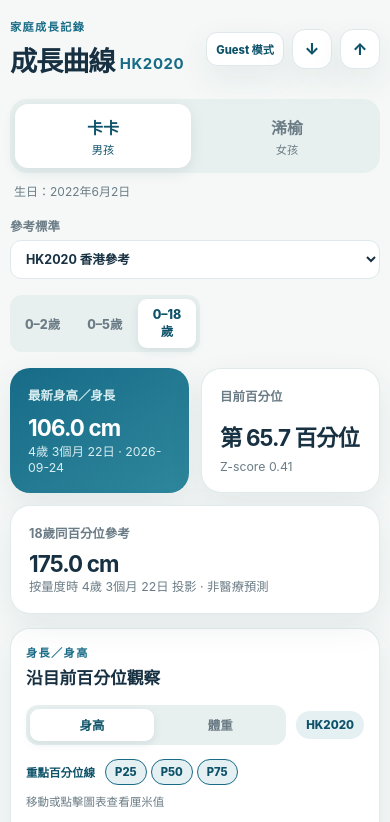
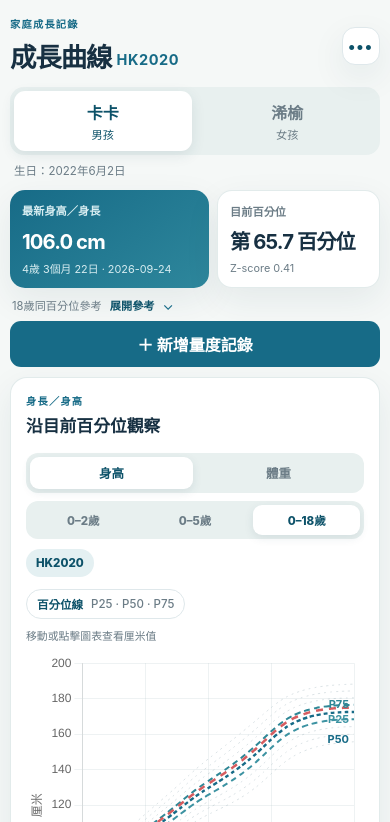
Before and after one commit to keithcheungmk/growth-chart-app, a website with bundled scripts: page index.html in a window 390 px wide. Shown: the top 822 px of the page. Built offline with nearby package versions, Linux system fonts and the light colour scheme.

Commit message:
Simplify responsive growth chart interface

```diff
--- a/index.html
+++ b/index.html
@@ -21,9 +21,14 @@
           <h1>成長曲線 <span>HK2020</span></h1>
         </div>
         <div class="top-actions">
-          <a class="guest-link" href="./guest.html">Guest 模式</a>
-          <button class="icon-button" id="export-button" type="button" title="匯出備份" aria-label="匯出備份">↓</button>
-          <button class="icon-button" id="import-button" type="button" title="匯入備份" aria-label="匯入備份">↑</button>
+          <details class="more-menu">
+            <summary aria-label="更多選項" title="更多選項">•••</summary>
+            <div class="more-menu-panel">
+              <a href="./guest.html">客人模式</a>
+              <button id="export-button" type="button">匯出備份</button>
+              <button id="import-button" type="button">匯入備份</button>
+            </div>
+          </details>
           <input id="import-input" type="file" accept="application/json" hidden />
         </div>
       </header>
@@ -33,19 +38,6 @@
         <button class="profile-tab" type="button" data-profile="yuyu">浠榆<span>女孩</span></button>
       </section>
       <p class="profile-meta" id="profile-meta"></p>
-
-      <section class="control-row" aria-label="圖表設定">
-        <label class="reference-control">參考標準
-          <select id="reference-select">
-            <option value="HK2020">HK2020 香港參考</option>
-          </select>
-        </label>
-        <div class="range-switcher" role="group" aria-label="圖表年齡範圍">
-          <button type="button" data-range="24">0–2歲</button>
-          <button type="button" data-range="60">0–5歲</button>
-          <button class="active" type="button" data-range="216">0–18歲</button>
-        </div>
-      </section>
 
       <section class="summary-grid" aria-label="最新記錄摘要">
         <article class="summary-card highlight">
@@ -58,12 +50,12 @@
           <strong id="latest-percentile">—</strong>
           <span id="latest-zscore">—</span>
         </article>
-        <article class="summary-card">
-          <p id="adult-reference-label">18歲同百分位參考</p>
-          <strong id="adult-reference">—</strong>
-          <span id="adult-reference-note">按量度時精確年齡投影 · 非醫療預測</span>
-        </article>
       </section>
+      <details class="reference-details">
+        <summary><span id="adult-reference-label">18歲同百分位參考</span><span>展開參考</span></summary>
+        <div><strong id="adult-reference">—</strong><span id="adult-reference-note">按量度時精確年齡投影 · 非醫療預測</span></div>
+      </details>
+      <div class="primary-action-row"><button class="primary-button" id="add-record-button" type="button">＋ 新增量度記錄</button></div>
 
       <section class="chart-card">
         <div class="section-heading">
@@ -72,20 +64,29 @@
             <h2 id="chart-title">沿目前百分位觀察</h2>
           </div>
           <div class="chart-heading-actions">
+            <div class="chart-control-groups">
               <div class="metric-switcher" role="group" aria-label="圖表指標">
                 <button type="button" data-metric="height" class="active" aria-pressed="true">身高</button>
                 <button type="button" data-metric="weight" aria-pressed="false">體重</button>
+              </div>
+              <div class="range-switcher" role="group" aria-label="圖表年齡範圍">
+                <button type="button" data-range="24">0–2歲</button>
+                <button type="button" data-range="60">0–5歲</button>
+                <button class="active" type="button" data-range="216">0–18歲</button>
+              </div>
             </div>
             <span class="reference-badge" id="reference-badge">HK2020</span>
           </div>
         </div>
         <div class="chart-toolbar">
-          <span class="focus-label">重點百分位線</span>
+          <details class="percentile-details">
+            <summary>百分位線 <span id="percentile-summary">P25 · P50 · P75</span></summary>
             <div class="percentile-toggle" role="group" aria-label="選擇重點百分位線">
               <button type="button" data-percentile="p25" aria-pressed="true">P25</button>
               <button type="button" data-percentile="p50" aria-pressed="true">P50</button>
               <button type="button" data-percentile="p75" aria-pressed="true">P75</button>
             </div>
+          </details>
           <span class="chart-hint" id="chart-hint">移動或點擊圖表查看厘米值</span>
         </div>
         <div class="chart-wrap"><canvas id="growth-chart" aria-label="兒童身高生長曲線"></canvas></div>
@@ -102,7 +103,6 @@
             <p class="eyebrow">量度記錄</p>
             <h2>歷史資料</h2>
           </div>
-          <button class="primary-button" id="add-record-button" type="button">＋ 新增記錄</button>
         </div>
         <div id="history-list" class="history-list"></div>
       </section>
--- a/js/app.js
+++ b/js/app.js
@@ -69,10 +69,11 @@ function render() { renderProfileTabs(); renderControls(); renderSummary(); rend
 function formatProfileDate(value) { return new Intl.DateTimeFormat("zh-HK", { year: "numeric", month: "long", day: "numeric", timeZone: "UTC" }).format(new Date(`${value}T00:00:00Z`)); }
 function renderProfileTabs() { document.body.dataset.profile = state.currentProfileId; document.querySelectorAll(".profile-tab").forEach((button) => button.classList.toggle("active", button.dataset.profile === state.currentProfileId)); const details = [`生日：${formatProfileDate(profile().dateOfBirth)}`]; if (profile().expectedDateOfConfinement) details.push(`預產期：${formatProfileDate(profile().expectedDateOfConfinement)}`); if (profile().gestationalAgeWeeks != null) details.push(`出生週數：${profile().gestationalAgeWeeks}週${profile().gestationalAgeDays || 0}日`); $("#profile-meta").textContent = details.join(" · "); }
 function renderControls() {
-  $("#reference-select").value = currentReference();
   $("#reference-badge").textContent = REFERENCE_INFO[currentReference()].label;
   document.querySelectorAll("[data-range]").forEach((button) => button.classList.toggle("active", Number(button.dataset.range) === viewEndMonths));
   document.querySelectorAll("[data-percentile]").forEach((button) => button.setAttribute("aria-pressed", String(focusedPercentiles.has(button.dataset.percentile))));
+  const shownPercentiles = ["p25", "p50", "p75"].filter((key) => focusedPercentiles.has(key)).map((key) => key.toUpperCase());
+  $("#percentile-summary").textContent = shownPercentiles.length ? shownPercentiles.join(" · ") : "沒有重點線";
   document.querySelectorAll("[data-metric]").forEach((button) => {
     const selected = button.dataset.metric === metric;
     button.classList.toggle("active", selected);
@@ -275,7 +276,7 @@ $("#record-form").addEventListener("submit", (event) => {
 document.querySelectorAll(".profile-tab").forEach((button) => button.addEventListener("click", () => { state.currentProfileId = button.dataset.profile; saveState(state); render(); }));
 document.querySelectorAll("[data-range]").forEach((button) => button.addEventListener("click", () => { viewEndMonths = Number(button.dataset.range); render(); }));
 document.querySelectorAll("[data-metric]").forEach((button) => button.addEventListener("click", () => { metric = button.dataset.metric; render(); }));
-$("#reference-select").addEventListener("change", (event) => { state.referenceStandard = event.target.value; saveState(state); render(); }); $("#export-button").addEventListener("click", () => exportState(state)); $("#import-button").addEventListener("click", () => $("#import-input").click()); $("#import-input").addEventListener("change", async (event) => { const file = event.target.files?.[0]; if (!file) return; try { const imported = importState(await file.text()); Object.assign(state, imported); saveState(state); render(); window.alert("備份已匯入。"); } catch (error) { window.alert(`匯入失敗：${error.message}`); } event.target.value = ""; });
+$("#export-button").addEventListener("click", () => exportState(state)); $("#import-button").addEventListener("click", () => $("#import-input").click()); $("#import-input").addEventListener("change", async (event) => { const file = event.target.files?.[0]; if (!file) return; try { const imported = importState(await file.text()); Object.assign(state, imported); saveState(state); render(); window.alert("備份已匯入。"); } catch (error) { window.alert(`匯入失敗：${error.message}`); } event.target.value = ""; });
 document.querySelectorAll("[data-percentile]").forEach((button) => button.addEventListener("click", () => { const key = button.dataset.percentile; if (focusedPercentiles.has(key) && focusedPercentiles.size === 1) return; if (focusedPercentiles.has(key)) focusedPercentiles.delete(key); else focusedPercentiles.add(key); render(); }));
 if ("serviceWorker" in navigator) window.addEventListener("load", () => navigator.serviceWorker.register("./sw.js").catch(() => {}));
 render();
--- a/styles.css
+++ b/styles.css
@@ -5,52 +5,71 @@ body[data-profile="yuyu"] { --profile-color:#b34f86; --profile-accent:#cf6b9f; -
 body { margin:0; background:var(--paper); color:var(--ink); }
 button, input, select, textarea { font:inherit; }
 button { cursor:pointer; }
-.shell { width:min(100% - 28px, 980px); margin:0 auto; padding:28px 0 44px; }
-.topbar,.section-heading,.control-row,.dialog-actions { display:flex; align-items:center; justify-content:space-between; gap:16px; }
-.topbar { margin-bottom:20px; }
+button:focus-visible,a:focus-visible,summary:focus-visible { outline:3px solid rgba(23,107,135,.38); outline-offset:2px; }
+.shell { width:min(100% - 32px, 1160px); margin:0 auto; padding:24px 0 44px; }
+.topbar,.section-heading,.dialog-actions { display:flex; align-items:center; justify-content:space-between; gap:16px; }
+.topbar { margin-bottom:14px; }
 .eyebrow { margin:0 0 5px; text-transform:uppercase; letter-spacing:.12em; font-size:.7rem; font-weight:800; color:var(--teal); }
 h1,h2,p { margin-top:0; }
 h1 { margin-bottom:0; letter-spacing:-.04em; font-size:clamp(1.7rem,5vw,2.5rem); }
 h1 span { color:var(--teal); font-size:.55em; letter-spacing:.04em; vertical-align:middle; }
 h2 { margin-bottom:0; font-size:1.05rem; }
 .top-actions { display:flex; align-items:center; gap:8px; }
-.guest-link { border:1px solid var(--line); border-radius:11px; background:#fff; color:var(--teal-dark); padding:9px 11px; font-size:.76rem; font-weight:800; text-decoration:none; box-shadow:var(--shadow); }
-.icon-button,.close-button { width:40px; height:40px; border:1px solid var(--line); border-radius:13px; background:var(--card); color:var(--teal-dark); font-weight:800; box-shadow:var(--shadow); }
-.profile-switcher { display:grid; grid-template-columns:1fr 1fr; gap:8px; margin-bottom:14px; padding:5px; background:#e8f0ef; border-radius:17px; }
-.profile-tab { border:0; border-radius:13px; background:transparent; padding:11px; color:var(--muted); font-weight:800; }
+.more-menu { position:relative; z-index:5; }
+.more-menu > summary { display:grid; place-items:center; width:42px; height:42px; border:1px solid var(--line); border-radius:13px; background:var(--card); color:var(--teal-dark); font-weight:900; letter-spacing:2px; list-style:none; cursor:pointer; box-shadow:var(--shadow); }
+.more-menu > summary::-webkit-details-marker { display:none; }
+.more-menu-panel { position:absolute; top:calc(100% + 8px); right:0; display:grid; min-width:156px; padding:6px; border:1px solid var(--line); border-radius:13px; background:#fff; box-shadow:var(--shadow); }
+.more-menu-panel a,.more-menu-panel button { border:0; border-radius:8px; background:transparent; color:var(--ink); padding:10px; text-align:left; text-decoration:none; font-size:.8rem; }
+.more-menu-panel a:hover,.more-menu-panel button:hover { background:#edf4f4; }
+.close-button { width:40px; height:40px; border:1px solid var(--line); border-radius:13px; background:var(--card); color:var(--teal-dark); font-weight:800; box-shadow:var(--shadow); }
+.profile-switcher { display:flex; gap:7px; margin-bottom:8px; padding:4px; background:#e8f0ef; border-radius:14px; width:fit-content; max-width:100%; }
+.profile-tab { min-width:132px; border:0; border-radius:11px; background:transparent; padding:9px 15px; color:var(--muted); font-weight:800; }
 .profile-tab span { display:block; margin-top:2px; font-size:.7rem; font-weight:500; }
 .profile-tab.active { background:var(--card); color:var(--teal-dark); box-shadow:0 4px 14px rgba(25,72,88,.1); }
-.profile-meta { margin:-4px 4px 14px; color:var(--muted); font-size:.75rem; line-height:1.5; }
-.control-row { align-items:flex-end; margin:16px 0; flex-wrap:wrap; }
-.reference-control { display:flex; flex-direction:column; gap:5px; font-size:.78rem; color:var(--muted); font-weight:700; }
+.profile-meta { margin:0 4px 14px; color:var(--muted); font-size:.75rem; line-height:1.5; }
 select,input,textarea { border:1px solid var(--line); border-radius:11px; background:#fff; color:var(--ink); padding:10px 11px; outline:none; }
 select:focus,input:focus,textarea:focus { border-color:var(--teal); box-shadow:0 0 0 3px rgba(23,107,135,.14); }
 .range-switcher { display:flex; gap:5px; padding:4px; background:#e8f0ef; border-radius:12px; }
 .range-switcher button { border:0; border-radius:9px; background:transparent; color:var(--muted); padding:8px 10px; font-size:.78rem; font-weight:800; }
 .range-switcher button.active { background:#fff; color:var(--teal-dark); box-shadow:0 3px 10px rgba(25,72,88,.1); }
-.summary-grid { display:grid; grid-template-columns:repeat(3,1fr); gap:12px; margin-bottom:14px; }
+.summary-grid { display:grid; grid-template-columns:minmax(0,1.2fr) minmax(0,.8fr); gap:12px; margin-bottom:8px; }
 .summary-card,.chart-card,.history-card { background:var(--card); border:1px solid rgba(219,230,231,.8); border-radius:20px; box-shadow:var(--shadow); }
-.summary-card { min-height:125px; padding:18px; display:flex; flex-direction:column; justify-content:space-between; }
+.summary-card { min-height:108px; padding:15px 18px; display:flex; flex-direction:column; justify-content:space-between; }
 .summary-card.highlight { background:linear-gradient(145deg,#176b87,#2e879c); color:white; border:0; }
 body[data-profile="yuyu"] .summary-card.highlight { background:linear-gradient(145deg,#b34f86,#cf6b9f); }
 .summary-card p { margin-bottom:8px; color:var(--muted); font-size:.78rem; font-weight:700; }
 .summary-card.highlight p,.summary-card.highlight span { color:#d7edf1; }
-.summary-card strong { font-size:clamp(1.4rem,4vw,2rem); letter-spacing:-.04em; }
+.summary-card strong { font-size:clamp(1.25rem,3vw,1.9rem); letter-spacing:-.04em; line-height:1.12; }
 .summary-card span { color:var(--muted); font-size:.77rem; }
-.chart-card,.history-card { padding:20px; margin-bottom:14px; }
+.reference-details { margin:0 0 8px 2px; color:var(--muted); font-size:.75rem; }
+.reference-details summary { display:flex; width:fit-content; align-items:center; gap:8px; cursor:pointer; list-style:none; }
+.reference-details summary::-webkit-details-marker { display:none; }
+.reference-details summary::after { content:"⌄"; color:var(--teal); font-size:.9rem; }
+.reference-details[open] summary::after { content:"⌃"; }
+.reference-details summary span:last-child { color:var(--teal-dark); font-weight:700; }
+.reference-details > div { display:flex; align-items:baseline; gap:10px; padding:7px 0 0; }
+.reference-details strong { color:var(--ink); font-size:.95rem; }
+.primary-action-row { display:flex; justify-content:flex-end; margin:0 0 12px; }
+.primary-action-row .primary-button { min-height:42px; padding:10px 18px; }
+.chart-card,.history-card { padding:22px; margin-bottom:14px; }
 .chart-heading-actions { display:flex; align-items:center; gap:10px; flex-wrap:wrap; justify-content:flex-end; }
+.chart-control-groups { display:flex; align-items:center; flex-wrap:wrap; gap:8px; }
 .metric-switcher { display:flex; gap:4px; padding:4px; background:#e8f0ef; border-radius:12px; }
 .metric-switcher button { border:0; border-radius:9px; background:transparent; color:var(--muted); padding:7px 12px; font-size:.78rem; font-weight:800; }
 .metric-switcher button.active { background:#fff; color:var(--teal-dark); box-shadow:0 3px 10px rgba(25,72,88,.1); }
 .reference-badge { border-radius:999px; background:#e4f0f2; color:var(--teal-dark); padding:7px 10px; font-size:.72rem; font-weight:800; white-space:nowrap; }
 .form-hint { margin:0; color:var(--muted); font-size:.76rem; line-height:1.45; }
-.chart-toolbar { display:flex; align-items:center; flex-wrap:wrap; gap:8px 10px; margin-top:14px; color:var(--muted); font-size:.72rem; }
-.focus-label { font-weight:800; color:var(--teal-dark); }
+.chart-toolbar { display:flex; align-items:center; flex-wrap:wrap; gap:8px 10px; margin-top:12px; color:var(--muted); font-size:.72rem; }
+.percentile-details { position:relative; }
+.percentile-details > summary { display:flex; align-items:center; gap:8px; padding:6px 10px; border:1px solid var(--line); border-radius:999px; color:var(--teal-dark); background:#fff; font-weight:800; font-size:.72rem; cursor:pointer; list-style:none; }
+.percentile-details > summary::-webkit-details-marker { display:none; }
+.percentile-details > summary span { color:var(--muted); font-weight:500; }
+.percentile-details[open] .percentile-toggle { position:absolute; z-index:2; top:calc(100% + 6px); left:0; display:flex; gap:4px; padding:7px; border:1px solid var(--line); border-radius:12px; background:#fff; box-shadow:var(--shadow); }
 .percentile-toggle { display:flex; gap:4px; }
 .percentile-toggle button { border:1px solid var(--line); border-radius:999px; background:#fff; color:var(--muted); padding:5px 9px; font-size:.7rem; font-weight:800; }
 .percentile-toggle button[aria-pressed="true"] { border-color:var(--teal); background:#e4f0f2; color:var(--teal-dark); }
 .chart-hint { margin-left:auto; }
-.chart-wrap { position:relative; height:clamp(330px,52vw,500px); margin-top:16px; }
+.chart-wrap { position:relative; height:clamp(340px,42vw,500px); margin-top:14px; }
 .chart-note { display:flex; flex-wrap:wrap; gap:13px; margin-top:12px; color:var(--muted); font-size:.72rem; }
 .dot { width:9px; height:9px; display:inline-block; border-radius:50%; margin-right:-8px; }
 .dot.actual { background:var(--profile-color,var(--teal)); }.dot.projected { background:var(--profile-accent,var(--coral)); }.dot.reference { background:#aebfc4; }
@@ -80,5 +99,38 @@ body[data-profile="yuyu"] .summary-card.highlight { background:linear-gradient(1
 .guest-chart-wrap { height:clamp(300px,35vw,430px); margin-top:10px; }
 body[data-profile="guest"] .summary-card.highlight { background:linear-gradient(145deg,#176b87,#2e879c); }
 @media (max-width:800px) { .guest-layout { grid-template-columns:1fr; } .guest-result { order:-1; } }
-@media (max-width:650px) { .guest-link { padding:8px 9px; font-size:.7rem; } .guest-back { padding:8px 9px; font-size:.72rem; } .guest-form,.guest-result { padding:15px; } }
-@media (max-width:650px) { .shell { width:min(100% - 20px, 560px); padding-top:18px; }.summary-grid { grid-template-columns:1fr 1fr; }.summary-card:last-child { grid-column:1 / -1; min-height:95px; }.control-row { align-items:stretch; }.reference-control { flex:1 1 100%; }.range-switcher { justify-content:space-between; }.range-switcher button { flex:1; }.chart-card,.history-card { padding:15px; }.section-heading { align-items:flex-start; flex-wrap:wrap; }.chart-heading-actions { width:100%; justify-content:space-between; }.metric-switcher { flex:1; }.metric-switcher button { flex:1; }.chart-hint { flex-basis:100%; margin-left:0; }.history-item { grid-template-columns:1fr auto; }.history-percentile { grid-column:1; }.delete-button { grid-column:2; grid-row:1 / span 2; } }
+@media (max-width:650px) { .guest-back { padding:8px 9px; font-size:.72rem; } .guest-form,.guest-result { padding:15px; } }
+@media (max-width:700px) {
+  .shell { width:min(100% - 20px, 560px); padding:16px 0 32px; }
+  .topbar { margin-bottom:12px; }
+  .eyebrow { font-size:.64rem; }
+  h1 { font-size:1.65rem; }
+  .top-actions { gap:5px; }
+  .more-menu > summary { width:38px; height:38px; }
+  .profile-switcher { width:100%; display:grid; grid-template-columns:1fr 1fr; }
+  .profile-tab { min-width:0; padding:9px 8px; }
+  .profile-meta { margin-bottom:10px; font-size:.72rem; }
+  .summary-grid { gap:8px; grid-template-columns:minmax(0,1.1fr) minmax(0,.9fr); }
+  .summary-card { min-height:98px; padding:12px; border-radius:15px; }
+  .summary-card p { font-size:.7rem; margin-bottom:5px; }
+  .summary-card strong { font-size:clamp(1.08rem,5.2vw,1.48rem); letter-spacing:-.045em; }
+  .summary-card span { font-size:.68rem; line-height:1.35; }
+  .reference-details { margin-bottom:8px; font-size:.7rem; }
+  .primary-action-row { margin-bottom:10px; }
+  .primary-action-row .primary-button { width:100%; min-height:44px; }
+  .chart-card,.history-card { padding:15px; border-radius:17px; }
+  .section-heading { align-items:flex-start; flex-wrap:wrap; }
+  .chart-heading-actions { width:100%; justify-content:space-between; }
+  .chart-control-groups { display:grid; width:100%; grid-template-columns:1fr; }
+  .metric-switcher { width:100%; }
+  .metric-switcher button { flex:1; }
+  .range-switcher { width:100%; justify-content:space-between; }
+  .range-switcher button { flex:1; padding:7px 5px; font-size:.72rem; }
+  .chart-hint { flex-basis:100%; margin-left:0; font-size:.68rem; }
+  .chart-wrap { height:clamp(320px,100vw,410px); margin-top:10px; }
+  .chart-note { gap:8px 12px; font-size:.67rem; }
+  .history-list { margin-top:10px; }
+  .history-main strong { font-size:.86rem; }
+  .history-main span,.history-percentile { font-size:.7rem; }
+  .history-details { margin-left:8px; }
+}
--- a/sw.js
+++ b/sw.js
@@ -1,4 +1,4 @@
-const CACHE_NAME = "hk-growth-chart-v9";
+const CACHE_NAME = "hk-growth-chart-v10";
 const APP_ASSETS = [
   "./",
   "./index.html",
```
Lines whose indentation alone changed are shown as unchanged.
